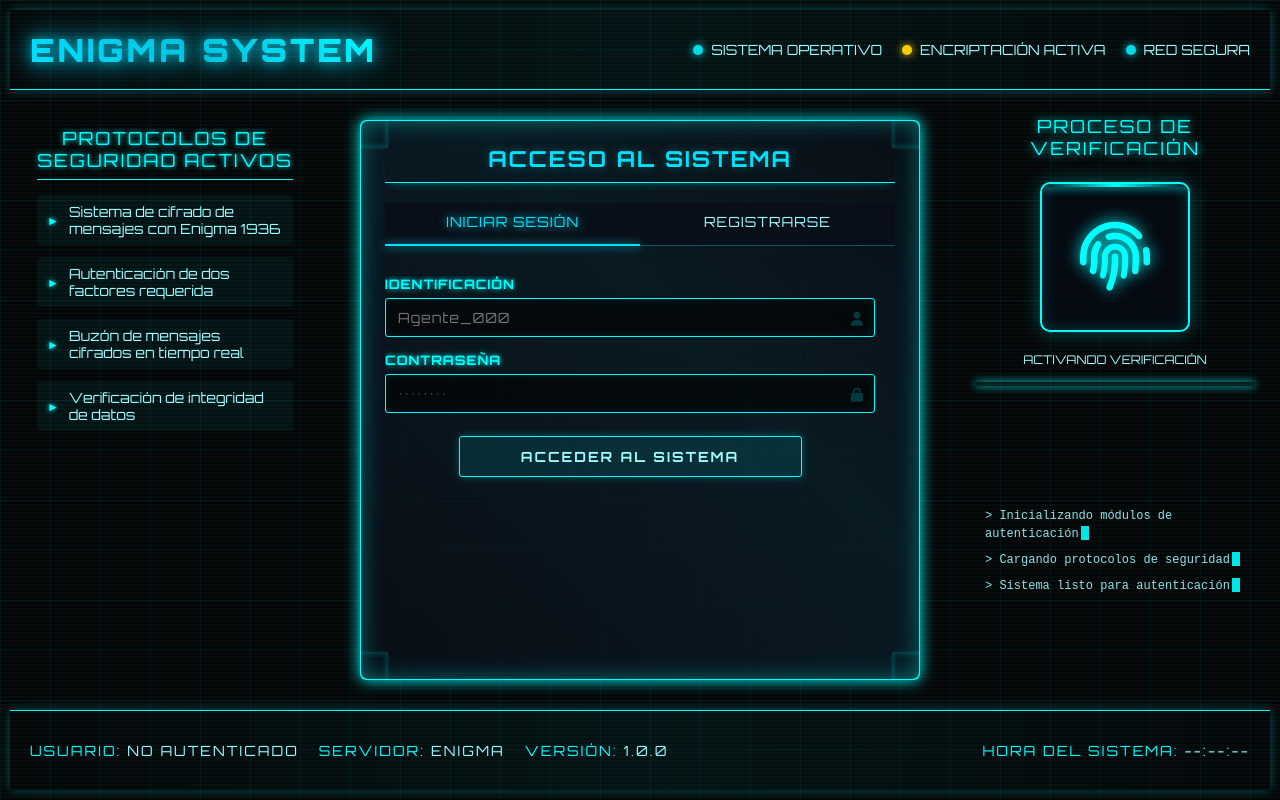
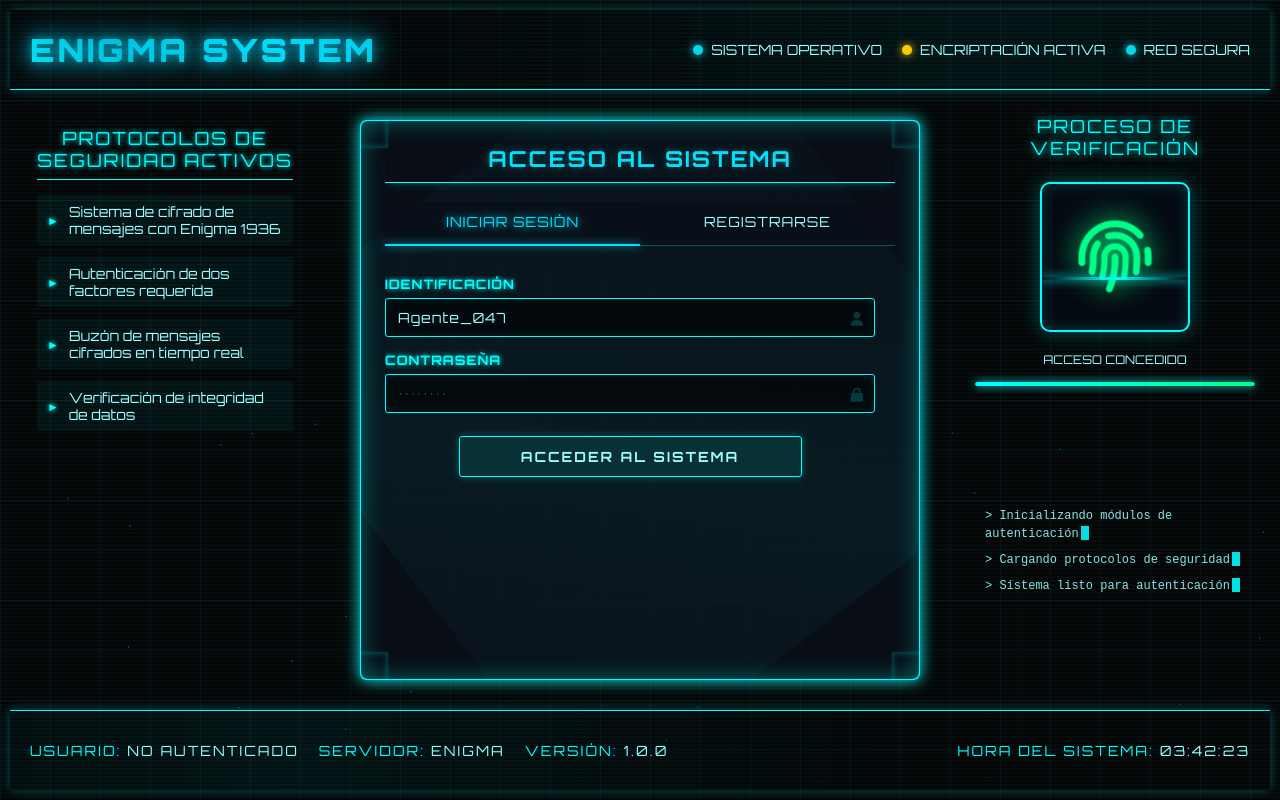
Before and after one commit to dalaiboada/EnigmaChat, a website built with Vite: page EnigmaChat/index.html in a window 1280 px wide. Both pictures are taken after a click on the button "INICIAR SESIÓN". Built offline with nearby package versions, Linux system fonts and the light colour scheme.

Commit message:
feat: añadir animaciones complementarias con js

```diff
--- a/EnigmaChat/src/scripts/main.js
+++ b/EnigmaChat/src/scripts/main.js
@@ -3,3 +3,14 @@ import ScannerStatus from './ui/ScannerStatus.js';
 import updateSystemTime from './ui/SystemTime.js';
 import switchTab from './ui/Tab.js';
 import generateParticles from './ui/Particles.js';
+
+document.addEventListener('DOMContentLoaded', () => {
+  generateParticles();
+  ScannerStatus();
+  typeEffect();
+  switchTab();
+
+  // Actualizar hora cada segundo
+  updateSystemTime();
+  setInterval(updateSystemTime, 1000);
+});
--- a/EnigmaChat/src/scripts/ui/Particles.js
+++ b/EnigmaChat/src/scripts/ui/Particles.js
@@ -0,0 +1,22 @@
+const $contenedor = document.getElementById('particles');
+
+const generateParticles = () => {
+	const cantidad = 50;
+
+	for (let i = 0; i < cantidad; i++) {
+		const $particula = document.createElement('div');
+		$particula.classList.add('particle');
+
+		const left = Math.random() * 100;
+		const delay = Math.random() * 10;
+		const duration = 10 + Math.random() * 10;
+
+		$particula.style.left = `${left}vw`;
+		$particula.style.animationDelay = `${delay}s`;
+		$particula.style.animationDuration = `${duration}s`;
+
+		$contenedor.appendChild($particula);
+	}
+}
+
+export default generateParticles;
--- a/EnigmaChat/src/scripts/ui/ScannerStatus.js
+++ b/EnigmaChat/src/scripts/ui/ScannerStatus.js
@@ -0,0 +1,47 @@
+const $statusElement = document.getElementById('scanner-status');
+const $progressBar = document.getElementById('scanner-progress');
+const $fingerprintContainer = document.getElementById('fingerprint-container');
+
+const estados = [
+  "ACTIVANDO VERIFICACIÓN",
+  "ANALIZANDO SISTEMAS...",
+  "VERIFICANDO IDENTIDAD...",
+  "ACCESO CONCEDIDO"
+];
+
+let estadoActual = 0;
+let progreso = 0;
+
+const ScannerStatus = () => {
+  let estadoActual = 0;
+  let progreso = 0;
+
+  const intervalo = setInterval(() => {
+    $statusElement.textContent = estados[estadoActual];
+
+    progreso += 25;
+    $progressBar.style.width = `${progreso}%`;
+
+    // Activar animación de la huella en ciertos estados
+    if (estadoActual >= 1 && estadoActual <= 3) {
+      $fingerprintContainer.classList.add('active');
+    } else {
+      $fingerprintContainer.classList.remove('active');
+    }
+
+    estadoActual++;
+
+    if (estadoActual >= estados.length) {
+      clearInterval(intervalo);
+      // Reiniciar después de un tiempo
+      setTimeout(() => {
+        $statusElement.textContent = estados[0];
+        $progressBar.style.width = '0%';
+        $fingerprintContainer.classList.remove('active');
+        ScannerStatus();
+      }, 3000);
+    }
+  }, 1500);
+}
+
+export default ScannerStatus;
--- a/EnigmaChat/src/scripts/ui/SystemTime.js
+++ b/EnigmaChat/src/scripts/ui/SystemTime.js
@@ -0,0 +1,13 @@
+const systemTimeElement = document.getElementById('system-time');
+
+const updateSystemTime = () => {
+  const now = new Date();
+
+  const hour = now.getHours().toString().padStart(2, '0');
+  const minutes = now.getMinutes().toString().padStart(2, '0');
+  const seconds = now.getSeconds().toString().padStart(2, '0');
+
+  systemTimeElement.textContent = `${hour}:${minutes}:${seconds}`;
+}
+
+export default updateSystemTime;
--- a/EnigmaChat/src/scripts/ui/Tab.js
+++ b/EnigmaChat/src/scripts/ui/Tab.js
@@ -0,0 +1,21 @@
+const switchTab = () => {
+  const tabs = document.querySelectorAll('.tab');
+  const formContainers = document.querySelectorAll('.form-container');
+
+  tabs.forEach(tab => {
+    tab.addEventListener('click', () => {
+      // Remover clase active de todas las pestañas y formularios
+      tabs.forEach(t => t.classList.remove('active'));
+      formContainers.forEach(fc => fc.classList.remove('active'));
+
+      // Activar la pestaña clickeada
+      tab.classList.add('active');
+
+      // Mostrar el formulario correspondiente
+      const tabId = tab.getAttribute('data-tab');
+      document.getElementById(`${tabId}-form`).classList.add('active');
+    });
+  });
+}
+
+export default switchTab;
--- a/EnigmaChat/src/scripts/ui/UserInput.js
+++ b/EnigmaChat/src/scripts/ui/UserInput.js
@@ -0,0 +1,20 @@
+const $campoUsuario = document.getElementById('usuario');
+const texto = 'Agente_047';
+
+
+const typeEffect = () => {
+  let i = 0;
+
+  const type = () => {
+    if (i < texto.length) {
+      $campoUsuario.value += texto.charAt(i);
+      i++;
+      setTimeout(type, 100);
+    }
+  }
+
+  // Iniciar después de un breve retraso
+  setTimeout(type, 2000);
+}
+
+export default typeEffect;
--- a/EnigmaChat/src/styles/main.css
+++ b/EnigmaChat/src/styles/main.css
@@ -1,4 +1,5 @@
 @import "base.css";
+@import "Animations.css";
 @import "BackgroundEffects.css";
 @import "Dashboard.css";
 @import "Header/Header.css";
```
